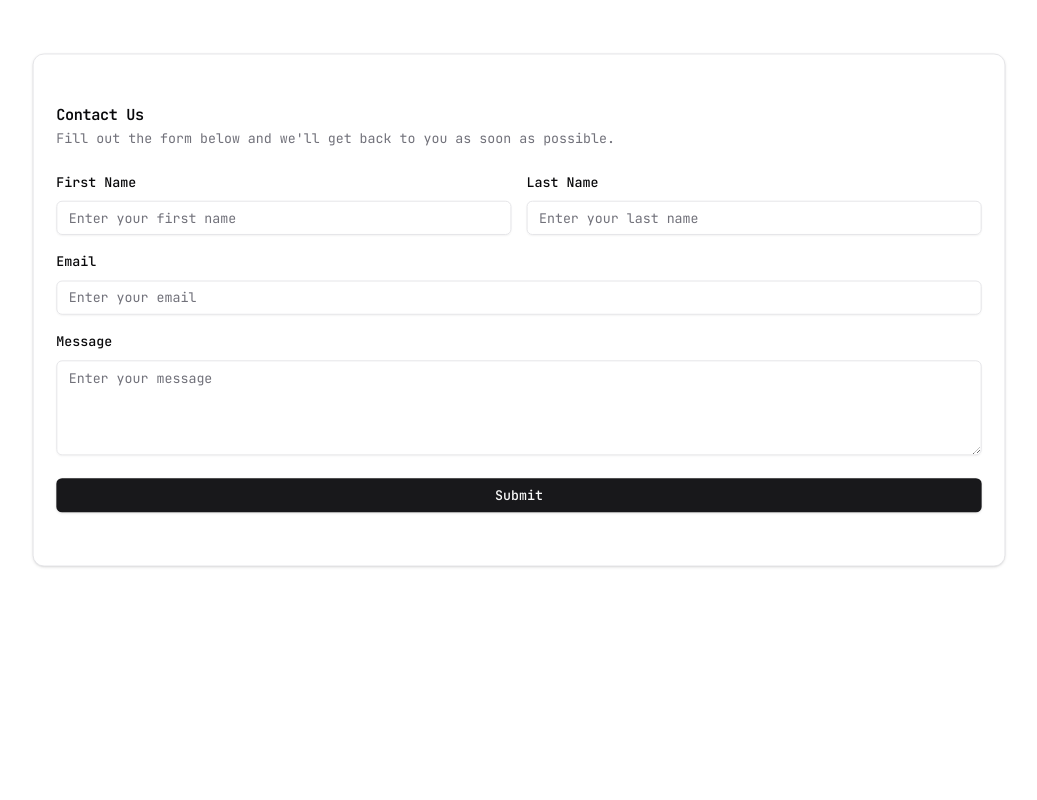
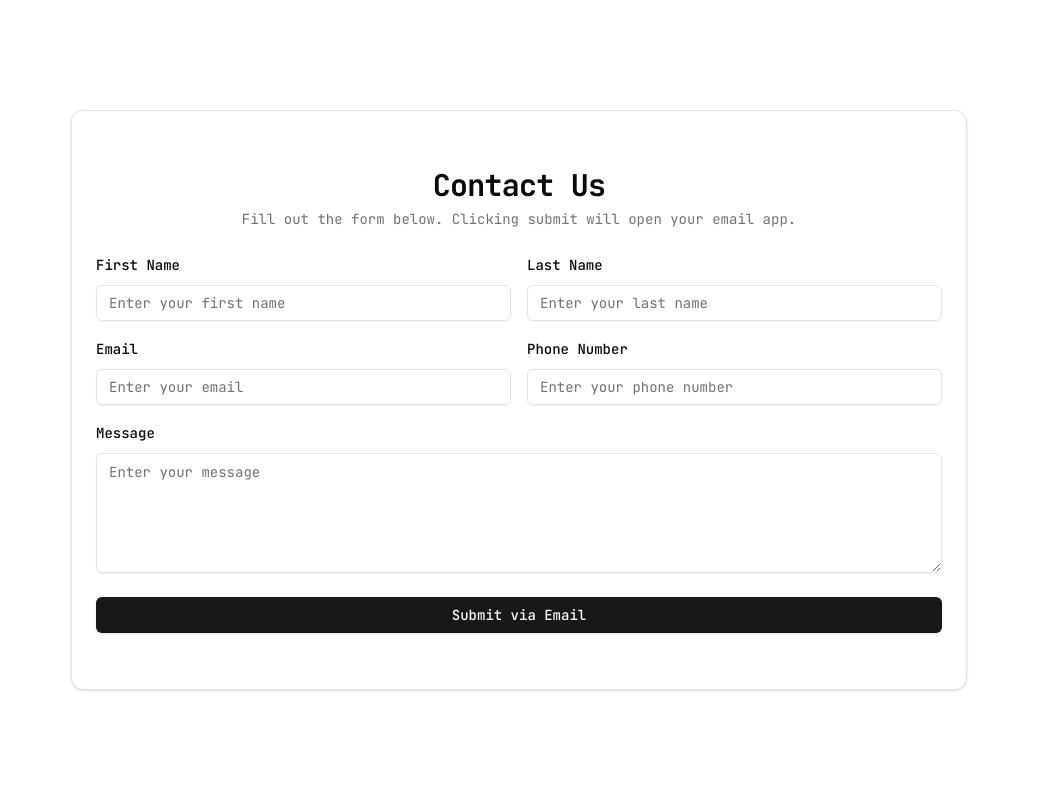
Before and after one commit to VanshChauhanGit/Portfolio-React, a React (Vite) app: page /contact-me in a window 1280 px wide. Shown: the top 800 px of the page, without its empty margins (121-1158 px from the left). Built offline with nearby package versions, Linux system fonts and the light colour scheme.

Commit message:
Updated contact section

```diff
--- a/jsconfig.json
+++ b/jsconfig.json
@@ -1,6 +1,5 @@
 {
   "compilerOptions": {
-    "baseUrl": ".",
     "paths": {
       "@/*": ["./src/*"]
     },
--- a/src/components/Contact.jsx
+++ b/src/components/Contact.jsx
@@ -1,3 +1,4 @@
+import { useState } from "react";
 import {
   Card,
   CardHeader,
@@ -13,57 +14,119 @@ import { Button } from "@/components/ui/button";
 import { motion } from "framer-motion";
 
 export default function Contact() {
+  const [formData, setFormData] = useState({
+    firstName: "",
+    lastName: "",
+    email: "",
+    phone: "",
+    message: "",
+  });
+
+  const handleChange = (e) => {
+    const { id, value } = e.target;
+    setFormData((prevData) => ({ ...prevData, [id]: value }));
+  };
+
+  const recipientEmail = "vanshchauhan1106@gmail.com";
+  const subject = `Contact message from ${formData.firstName} ${formData.lastName}`;
+
+  const body = `
+Name: ${formData.firstName} ${formData.lastName}
+Email: ${formData.email}
+Phone: ${formData.phone}
+
+Message:
+${formData.message}
+  `;
+
+  const mailtoLink = `mailto:${recipientEmail}?subject=${encodeURIComponent(
+    subject
+  )}&body=${encodeURIComponent(body)}`;
+
   return (
     <motion.div
       initial={{ opacity: 0 }}
       animate={{ opacity: 1 }}
       exit={{ opacity: 0 }}
       transition={{ duration: 0.7 }}
-      className="min-h-screen"
+      className="flex items-center justify-center min-h-screen p-4"
     >
       <motion.div
-        initial={{ scale: 0, rotate: 50 }}
-        animate={{ scale: 0.95, rotate: 360 }}
-        transition={{ duration: 1 }}
+        initial={{ scale: 0, y: 100 }}
+        animate={{ scale: 1, y: 0 }}
+        transition={{ duration: 0.5 }}
+        className="w-full max-w-4xl"
       >
-        <Card className="mx-4 sm:mx-8 md:mx-16 lg:mx-32 my-10 py-4 sm:py-6 md:py-8">
-          <CardHeader>
-            <CardTitle>Contact Us</CardTitle>
-            <CardDescription>
-              Fill out the form below and we'll get back to you as soon as
-              possible.
+        <Card className="py-4 my-10 sm:py-6 md:py-8">
+          <CardHeader className="text-center">
+            <CardTitle className="text-3xl font-bold">Contact Us</CardTitle>
+            <CardDescription className="text-muted-foreground">
+              Fill out the form below. Clicking submit will open your email app.
             </CardDescription>
           </CardHeader>
           <CardContent>
             <form className="space-y-4">
-              <div className="grid grid-cols-1 sm:grid-cols-2 gap-4">
+              <div className="grid grid-cols-1 gap-4 sm:grid-cols-2">
                 <div className="space-y-2">
-                  <Label htmlFor="first-name">First Name</Label>
-                  <Input id="first-name" placeholder="Enter your first name" />
+                  <Label htmlFor="firstName">First Name</Label>
+                  <Input
+                    id="firstName"
+                    placeholder="Enter your first name"
+                    value={formData.firstName}
+                    onChange={handleChange}
+                  />
                 </div>
                 <div className="space-y-2">
-                  <Label htmlFor="last-name">Last Name</Label>
-                  <Input id="last-name" placeholder="Enter your last name" />
+                  <Label htmlFor="lastName">Last Name</Label>
+                  <Input
+                    id="lastName"
+                    placeholder="Enter your last name"
+                    value={formData.lastName}
+                    onChange={handleChange}
+                  />
                 </div>
               </div>
-              <div className="space-y-2">
-                <Label htmlFor="email">Email</Label>
-                <Input id="email" type="email" placeholder="Enter your email" />
+
+              {/* 2. Add the new phone input field here */}
+              <div className="grid grid-cols-1 gap-4 sm:grid-cols-2">
+                <div className="space-y-2">
+                  <Label htmlFor="email">Email</Label>
+                  <Input
+                    id="email"
+                    type="email"
+                    placeholder="Enter your email"
+                    value={formData.email}
+                    onChange={handleChange}
+                  />
+                </div>
+                <div className="space-y-2">
+                  <Label htmlFor="phone">Phone Number</Label>
+                  <Input
+                    id="phone"
+                    type="tel"
+                    placeholder="Enter your phone number"
+                    value={formData.phone}
+                    onChange={handleChange}
+                  />
+                </div>
               </div>
+
               <div className="space-y-2">
                 <Label htmlFor="message">Message</Label>
                 <Textarea
                   id="message"
                   placeholder="Enter your message"
-                  className="min-h-[100px]"
+                  className="min-h-[120px]"
+                  value={formData.message}
+                  onChange={handleChange}
                 />
               </div>
             </form>
           </CardContent>
           <CardFooter>
-            <Button type="submit" className="w-full">
-              Submit
-            </Button>
+            <a href={mailtoLink} className="w-full">
+              <Button className="w-full">Submit via Email</Button>
+            </a>
           </CardFooter>
         </Card>
       </motion.div>
--- a/src/components/SocialIcons.jsx
+++ b/src/components/SocialIcons.jsx
@@ -1,4 +1,3 @@
-import React from "react";
 import styled from "styled-components";
 
 const SocialIcons = () => {
@@ -7,7 +6,7 @@ const SocialIcons = () => {
       <ul className="example-2">
         <li className="icon-content">
           <a
-            href="https://www.linkedin.com/in/vansh-chauhan-741a5b257/"
+            href="https://www.linkedin.com/in/vanshchauhan0/"
             target="_blank"
             aria-label="LinkedIn"
             data-social="linkedin"
@@ -57,7 +56,7 @@ const SocialIcons = () => {
         </li>
         <li className="icon-content">
           <a
-            href="https://www.instagram.com/vansh_.chauhan_/"
+            href="https://www.instagram.com/vansh_.chauhan/"
             target="_blank"
             aria-label="Instagram"
             data-social="instagram"
```
